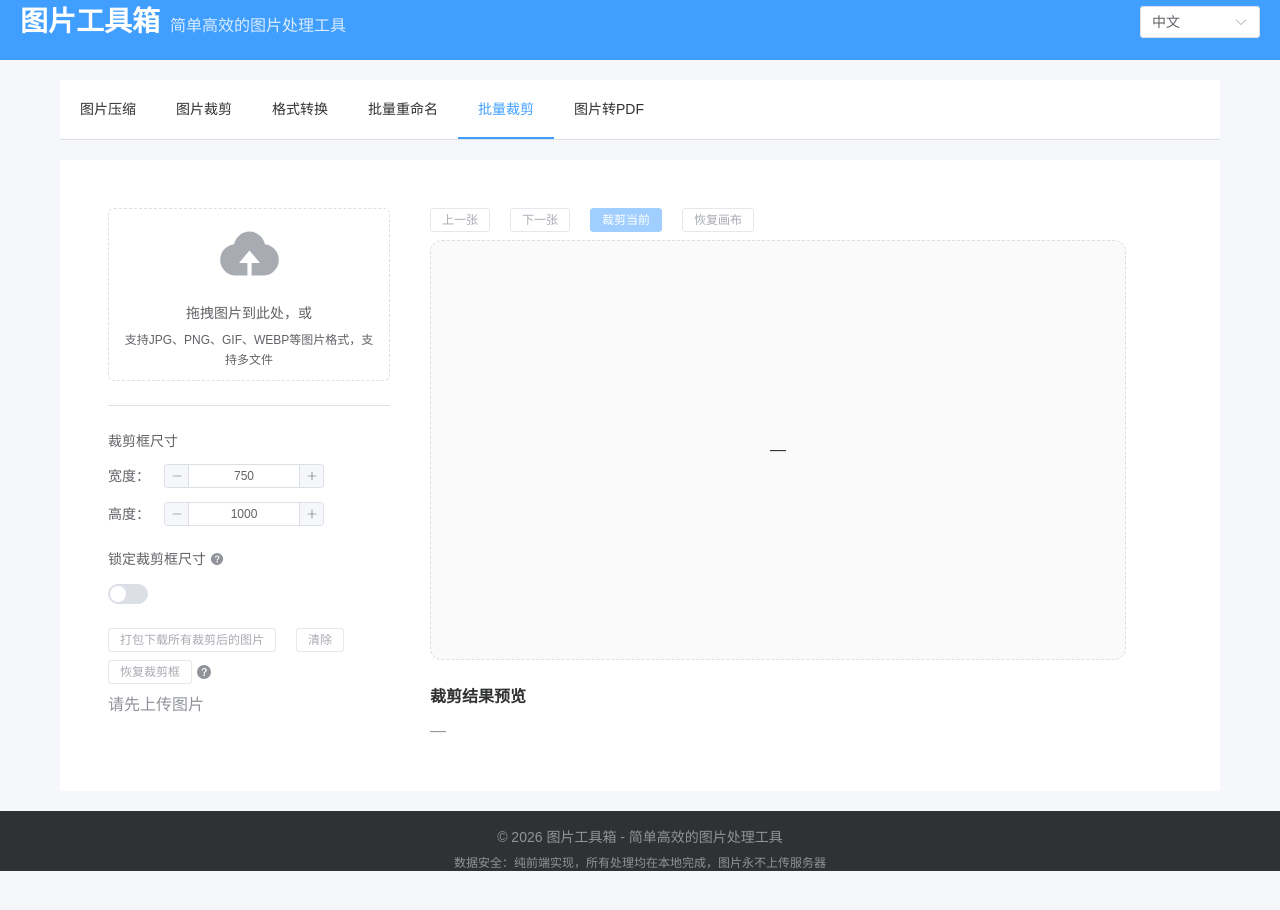
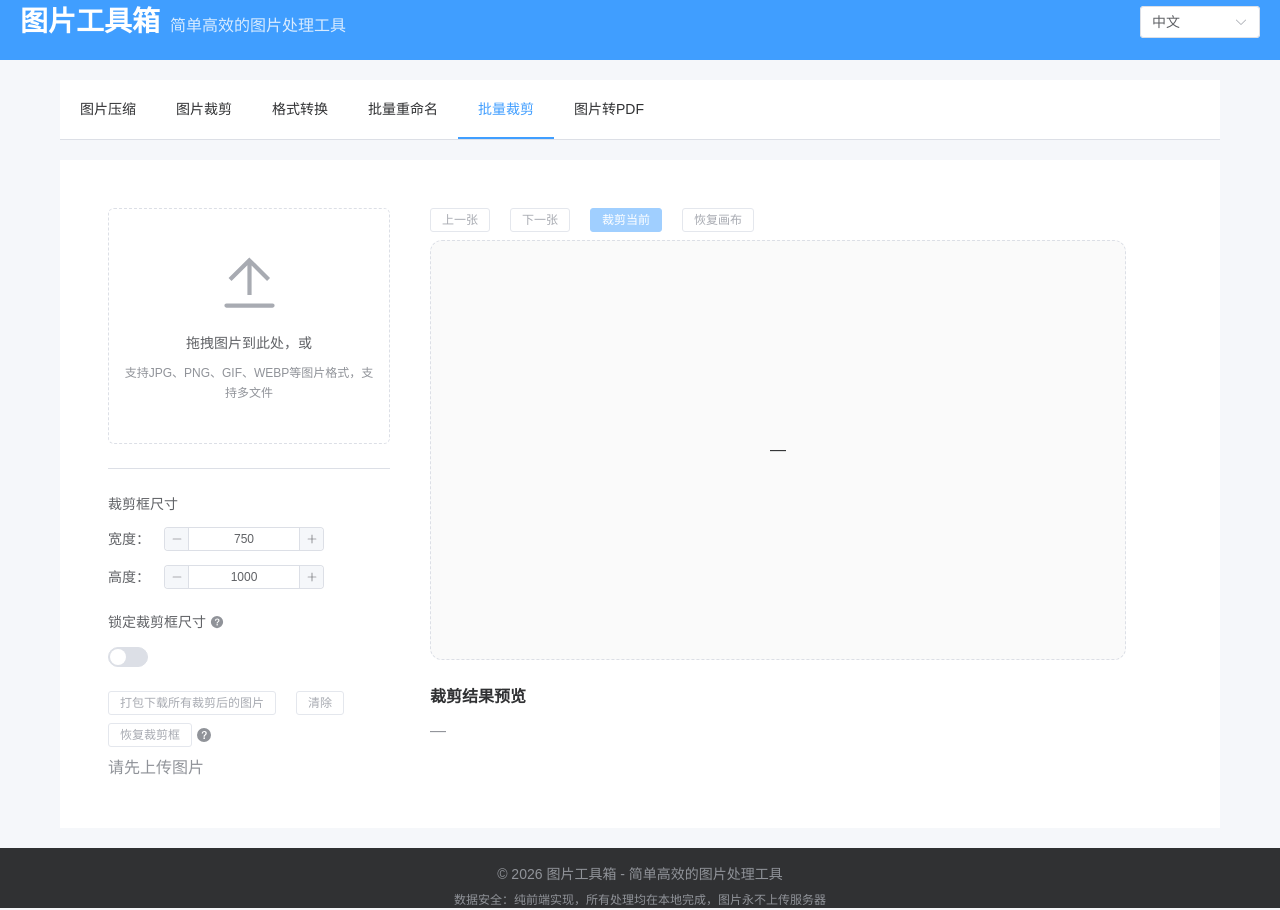
Before and after one commit to xxxeuniii/PicKit, a Vue app: page /batch-crop in a window 1280 px wide. Before the commit the page ends 873 px from the top, so only its background shows below. Built offline with nearby package versions, Linux system fonts and the light colour scheme.

Commit message:
统一上传组件样式，修复提示语样式问题

```diff
--- a/css/style.css
+++ b/css/style.css
@@ -61,11 +61,14 @@ body {
 
 /* 上传区域样式 */
 .upload-area {
-    margin-bottom: 30px;
+    display: flex;
+    justify-content: center;
+    margin: 20px 0;
 }
 
 .upload-component {
     width: 100%;
+    max-width: 500px;
 }
 
 /* 图片预览容器样式 */
--- a/src/locales/en.js
+++ b/src/locales/en.js
@@ -99,7 +99,8 @@ export default {
   },
     rename: {
     title: 'Batch Rename',
-    uploadText: 'Drag and drop images here, or <em>click to upload</em>',
+    uploadText: 'Drag and drop images here, or',
+    clickUpload: 'click to upload',
     uploadTip: 'Supports uploading multiple image files',
     renameOptions: 'Rename Options',
     modeLabel: 'Naming Mode',
--- a/src/locales/ja.js
+++ b/src/locales/ja.js
@@ -99,7 +99,8 @@ export default {
   },
   rename: {
     title: '一括リネーム',
-    uploadText: '画像をここにドラッグ、または <em>クリックしてアップロード</em>',
+    uploadText: '画像をここにドラッグ、または',
+    clickUpload: 'クリックしてアップロード',
     uploadTip: '複数の画像ファイルをアップロード可能',
     renameOptions: 'リネームオプション',
     modeLabel: '命名モード',
--- a/src/locales/zh.js
+++ b/src/locales/zh.js
@@ -99,7 +99,8 @@ export default {
   },
     rename: {
     title: '批量重命名',
-    uploadText: '拖拽图片到此处，或 <em>点击上传</em>',
+    uploadText: '拖拽图片到此处，或',
+    clickUpload: '点击上传',
     uploadTip: '支持批量上传多个图片文件',
     renameOptions: '重命名选项',
     modeLabel: '命名模式',
--- a/src/views/BatchCropView.vue
+++ b/src/views/BatchCropView.vue
@@ -5,8 +5,9 @@
       <el-col :xs="24" :sm="24" :md="8" :lg="7">
         <div class="panel">
           <el-upload
-            class="upload-area"
+            class="upload-component"
             drag
+            action="#"
             multiple
             :auto-upload="false"
             :show-file-list="false"
@@ -14,15 +15,10 @@
             :before-upload="() => false"
           >
             <el-icon class="el-icon--upload">
-              <upload-filled></upload-filled>
+              <Upload />
             </el-icon>
-            <div
-              class="el-upload__text"
-              v-html="$t('batchCrop.uploadText')"
-            ></div>
-            <div class="el-upload__tip">
-              {{ $t("batchCrop.supportedFormats") }}
-            </div>
+            <div class="el-upload__text">{{ $t('batchCrop.uploadText') }}</div>
+            <div class="upload-tip">{{ $t("batchCrop.supportedFormats") }}</div>
           </el-upload>
 
           <el-divider></el-divider>
@@ -199,7 +195,7 @@
 
 <script setup>
 import { ref, watch, onBeforeUnmount, nextTick, computed } from "vue";
-import { UploadFilled, QuestionFilled } from "@element-plus/icons-vue";
+import { Upload, QuestionFilled } from "@element-plus/icons-vue";
 import Cropper from "cropperjs";
 import "cropperjs/dist/cropper.css";
 import JSZip from "jszip";
@@ -693,6 +689,12 @@ function onSizeChanged() {
     grid-template-columns: repeat(2, 1fr);
   }
 }
+.upload-tip {
+  margin-top: 10px;
+  font-size: 12px;
+  color: #909399;
+}
+
 @media (max-width: 768px) {
   .batch-crop-container {
     padding: 8px;
--- a/src/views/CompressView.vue
+++ b/src/views/CompressView.vue
@@ -202,11 +202,14 @@ const calculateCompressionRate = () => {
 }
 
 .upload-area {
-  margin-bottom: 30px;
+  display: flex;
+  justify-content: center;
+  margin: 20px 0;
 }
 
 .upload-component {
   width: 100%;
+  max-width: 500px;
 }
 
 .upload-tip {
--- a/src/views/ConvertView.vue
+++ b/src/views/ConvertView.vue
@@ -2,15 +2,13 @@
   <!-- 图片处理 -->
   <div class="convert-container">
     <div class="upload-area" v-if="!imageUrl">
-      <el-upload class="upload-box" drag action="" :auto-upload="false" :show-file-list="false"
+      <el-upload class="upload-component" drag action="#" :auto-upload="false" :show-file-list="false"
         :on-change="handleFileChange" :multiple="false">
-        <el-icon class="el-icon--upload"><upload-filled /></el-icon>
-        <div class="el-upload__text">
-          {{ $t('convert.uploadText') }} <em>{{ $t('convert.clickUpload') }}</em>
-        </div>
-        <div class="upload-tip">
-          {{ $t('convert.supportedFormats') }}
-        </div>
+        <el-icon class="el-icon--upload">
+          <Upload />
+        </el-icon>
+        <div class="el-upload__text">{{ $t('convert.uploadText') }} <em>{{ $t('convert.clickUpload') }}</em></div>
+        <div class="upload-tip">{{ $t('convert.supportedFormats') }}</div>
       </el-upload>
     </div>
 
@@ -89,7 +87,7 @@
 
 <script setup>
 import { ref, computed } from 'vue';
-import { UploadFilled, RefreshRight, Delete, Download, Plus } from '@element-plus/icons-vue';
+import { Upload, RefreshRight, Delete, Download, Plus } from '@element-plus/icons-vue';
 import { ElMessage } from 'element-plus';
 
 import { useI18n } from "vue-i18n";
@@ -218,7 +216,7 @@ const convertAnother = () => {
   margin: 20px 0;
 }
 
-.upload-box {
+.upload-component {
   width: 100%;
   max-width: 500px;
 }
--- a/src/views/CropView.vue
+++ b/src/views/CropView.vue
@@ -2,15 +2,13 @@
   <!-- 图片裁剪 -->
   <div class="crop-container">
     <div class="upload-area" v-if="!imageUrl">
-      <el-upload class="upload-box" drag action="" :auto-upload="false" :show-file-list="false"
+      <el-upload class="upload-component" drag action="#" :auto-upload="false" :show-file-list="false"
         :on-change="handleFileChange">
-        <el-icon class="el-icon--upload"><upload-filled /></el-icon>
-        <div class="el-upload__text">
-          {{ $t('crop.uploadText') }} <em>{{ $t('crop.clickUpload') }}</em>
-        </div>
-        <div class="upload-tip">
-          {{ $t('crop.supportedFormats') }}
-        </div>
+        <el-icon class="el-icon--upload">
+          <Upload />
+        </el-icon>
+        <div class="el-upload__text">{{ $t('crop.uploadText') }} <em>{{ $t('crop.clickUpload') }}</em></div>
+        <div class="upload-tip">{{ $t('crop.supportedFormats') }}</div>
       </el-upload>
     </div>
 
@@ -102,7 +100,7 @@
 
 <script setup>
 import { ref, onMounted, onUnmounted } from 'vue';
- import { UploadFilled, Refresh, RefreshRight, RefreshLeft, DCaret, Crop, Download, Delete } from '@element-plus/icons-vue';
+ import { Upload, Refresh, RefreshRight, RefreshLeft, DCaret, Crop, Download, Delete } from '@element-plus/icons-vue';
 import Cropper from 'cropperjs';
 import 'cropperjs/dist/cropper.css';
 
@@ -259,7 +257,7 @@ onUnmounted(() => {
   margin: 20px 0;
 }
 
-.upload-box {
+.upload-component {
   width: 100%;
   max-width: 500px;
 }
--- a/src/views/PdfView.vue
+++ b/src/views/PdfView.vue
@@ -7,8 +7,9 @@
           <div class="upload-section">
             <el-upload
               ref="uploadRef"
-              class="upload-demo fixed-width-upload"
+              class="upload-component"
               drag
+              action="#"
               multiple
               :auto-upload="false"
               :on-change="handleFileChange"
@@ -17,13 +18,11 @@
               :show-file-list="false"
               :on-remove="handleRemove"
             >
-              <el-icon class="el-icon--upload"><upload-filled /></el-icon>
-              <div class="el-upload__text">
-                {{ $t('pdf.upload.text') }}
-              </div>
-              <div class="upload-tip">
-                {{ $t('pdf.upload.tip') }}
-              </div>
+              <el-icon class="el-icon--upload">
+                <Upload />
+              </el-icon>
+              <div class="el-upload__text">{{ $t('pdf.upload.text') }}</div>
+              <div class="upload-tip">{{ $t('pdf.upload.tip') }}</div>
             </el-upload>
           </div>
 
@@ -233,7 +232,7 @@
 <script setup>
 import { ref, reactive, computed, nextTick } from 'vue'
 import { ElMessage } from 'element-plus'
-import { UploadFilled, Document, ArrowUp, ArrowDown, Delete } from '@element-plus/icons-vue'
+import { Upload, Document, ArrowUp, ArrowDown, Delete } from '@element-plus/icons-vue'
 import { jsPDF } from 'jspdf'
 
 const uploadRef = ref()
--- a/src/views/RenameView.vue
+++ b/src/views/RenameView.vue
@@ -2,13 +2,13 @@
   <!-- 批量重命名 -->
   <div class="rename-container">
     <div class="upload-area">
-      <el-upload class="upload-box" drag action="" :auto-upload="false" :on-change="handleFileChange"
+      <el-upload class="upload-component" drag action="#" :auto-upload="false" :on-change="handleFileChange"
         :on-remove="handleFileRemove" multiple>
-        <el-icon class="el-icon--upload"><upload-filled /></el-icon>
-        <div class="el-upload__text" v-html="$t('rename.uploadText')"></div>
-        <div class="upload-tip">
-          {{ $t('rename.uploadTip') }}
-        </div>
+        <el-icon class="el-icon--upload">
+          <Upload />
+        </el-icon>
+        <div class="el-upload__text">{{ $t('rename.uploadText') }} <em>{{ $t('rename.clickUpload') }}</em></div>
+        <div class="upload-tip">{{ $t('rename.uploadTip') }}</div>
       </el-upload>
     </div>
 
@@ -107,7 +107,7 @@
 
 <script setup>
 import { ref, reactive } from 'vue';
-import { UploadFilled, Delete, Download } from '@element-plus/icons-vue';
+import { Upload, Delete, Download } from '@element-plus/icons-vue';
 import { ElMessage } from 'element-plus';
 import JSZip from 'jszip';
 import { useI18n } from 'vue-i18n';
@@ -323,7 +323,7 @@ const resetOptions = () => {
   margin: 20px 0;
 }
 
-.upload-box {
+.upload-component {
   width: 100%;
   max-width: 500px;
 }
@@ -356,7 +356,7 @@ const resetOptions = () => {
     padding: 10px;
   }
 
-  .upload-box {
+  .upload-component {
     max-width: 100%;
   }
 
```
